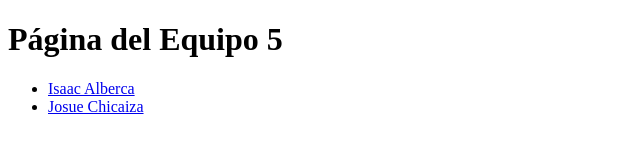
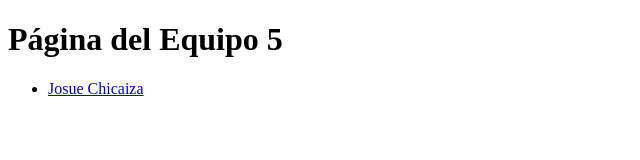
Before and after one commit to josuesalto00-cy/pagina-equipo-5, a website: page index.html in a window 1280 px wide. Shown: the whole page, without its empty margins (0-640 px from the left). Drawn offline with Linux system fonts and the light colour scheme.

Commit message:
cambio index

```diff
--- a/index.html
+++ b/index.html
@@ -9,7 +9,6 @@
     <h1>Página del Equipo 5</h1>
 
     <ul id="integrantes">
-        <li><a href="Isaac_Alberca.html">Isaac Alberca</a></li>
         <li><a href="Josue_Chicaiza.html">Josue Chicaiza</a></li>
     </ul>
 
```
